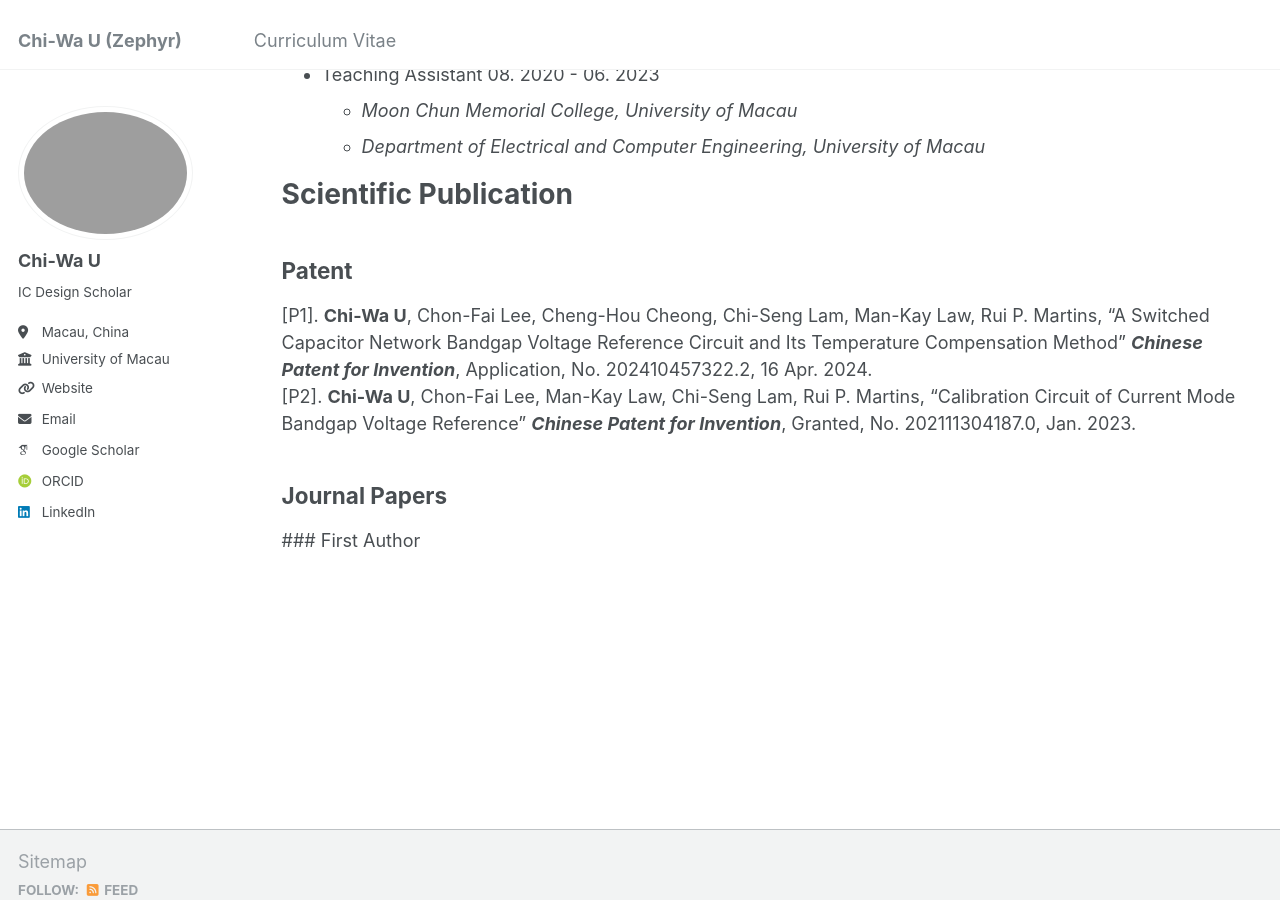
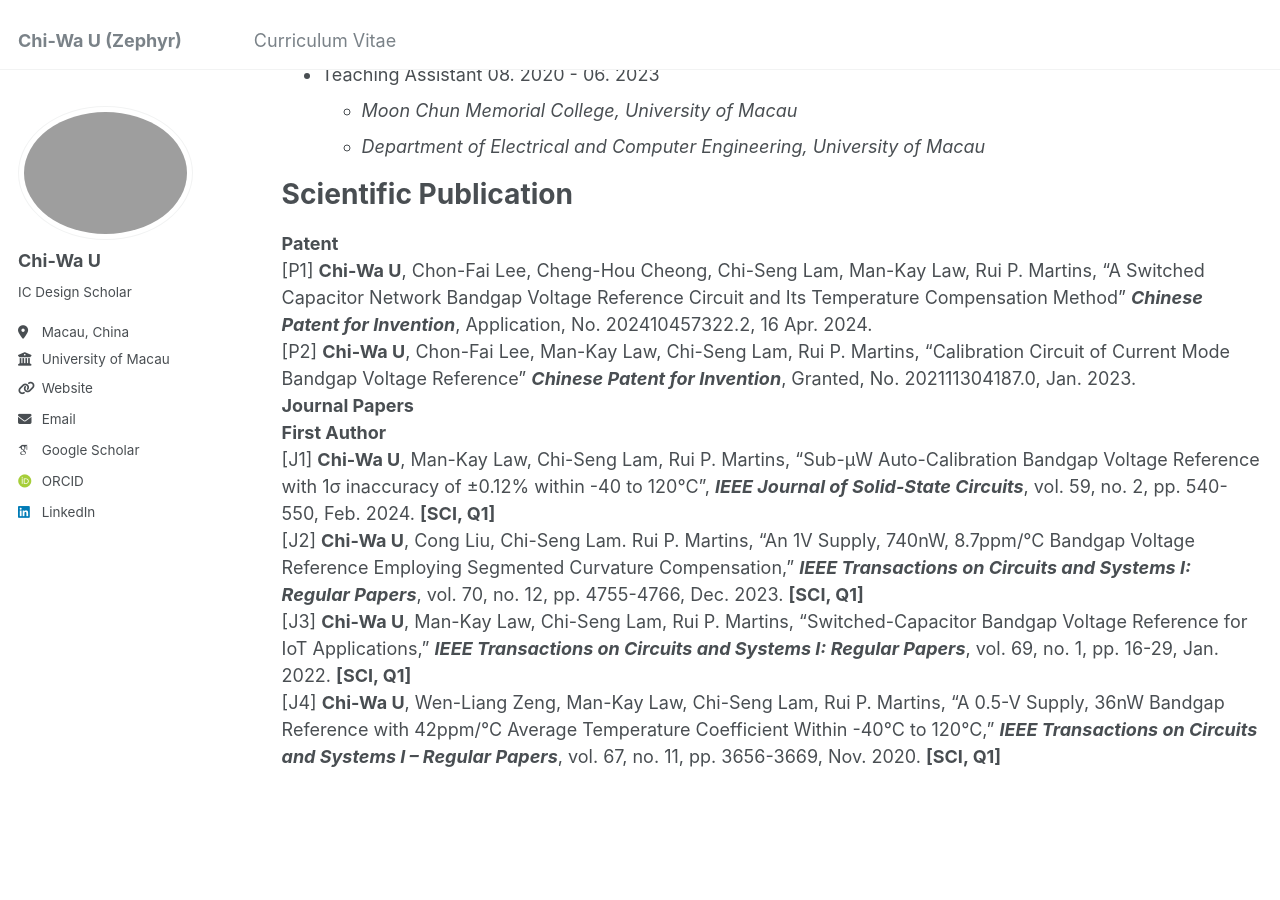
Before and after one commit to Zephyr-U/Personal-web, a Jekyll site: the page built from _pages/cv.md, in a window 1280 px wide and 900 px high, scrolled down 523 px. Built offline with Jekyll 4.4.1, drawn with Linux system fonts in a browser that asks for light colours; some web fonts are replaced.

Commit message:
Update cv.md

```diff
--- a/_pages/cv.md
+++ b/_pages/cv.md
@@ -28,8 +28,12 @@ redirect_from:
   * *Department of Electrical and Computer Engineering, University of Macau*
 
 # Scientific Publication
-## Patent
-  [P1]. **Chi-Wa U**, Chon-Fai Lee, Cheng-Hou Cheong, Chi-Seng Lam, Man-Kay Law, Rui P. Martins, "A Switched Capacitor Network Bandgap Voltage Reference Circuit and Its Temperature Compensation Method" ***Chinese Patent for Invention***, Application, No. 202410457322.2, 16 Apr. 2024.<br />
-  [P2]. **Chi-Wa U**, Chon-Fai Lee, Man-Kay Law, Chi-Seng Lam, Rui P. Martins, “Calibration Circuit of Current Mode Bandgap Voltage Reference” ***Chinese Patent for Invention***, Granted, No. 202111304187.0, Jan. 2023.
-## Journal Papers
-  ### First Author
+**Patent**<br />
+[P1] **Chi-Wa U**, Chon-Fai Lee, Cheng-Hou Cheong, Chi-Seng Lam, Man-Kay Law, Rui P. Martins, "A Switched Capacitor Network Bandgap Voltage Reference Circuit and Its Temperature Compensation Method" ***Chinese Patent for Invention***, Application, No. 202410457322.2, 16 Apr. 2024.<br />
+[P2] **Chi-Wa U**, Chon-Fai Lee, Man-Kay Law, Chi-Seng Lam, Rui P. Martins, “Calibration Circuit of Current Mode Bandgap Voltage Reference” ***Chinese Patent for Invention***, Granted, No. 202111304187.0, Jan. 2023.<br />
+**Journal Papers**<br />
+**First Author**<br />
+[J1] **Chi-Wa U**, Man-Kay Law, Chi-Seng Lam, Rui P. Martins, “Sub-μW Auto-Calibration Bandgap Voltage Reference with 1σ inaccuracy of ±0.12% within -40 to 120°C”, ***IEEE Journal of Solid-State Circuits***, vol. 59, no. 2, pp. 540-550, Feb. 2024. **[SCI, Q1]**<br />
+[J2] **Chi-Wa U**, Cong Liu, Chi-Seng Lam. Rui P. Martins, “An 1V Supply, 740nW, 8.7ppm/℃ Bandgap Voltage Reference Employing Segmented Curvature Compensation,” ***IEEE Transactions on Circuits and Systems I: Regular Papers***, vol. 70, no. 12, pp. 4755-4766, Dec. 2023. **[SCI, Q1]**<br />
+[J3] **Chi-Wa U**, Man-Kay Law, Chi-Seng Lam, Rui P. Martins, "Switched-Capacitor Bandgap Voltage Reference for IoT Applications," ***IEEE Transactions on Circuits and Systems I: Regular Papers***, vol. 69, no. 1, pp. 16-29, Jan. 2022. **[SCI, Q1]**<br />
+[J4] **Chi-Wa U**, Wen-Liang Zeng, Man-Kay Law, Chi-Seng Lam, Rui P. Martins, “A 0.5-V Supply, 36nW Bandgap Reference with 42ppm/°C Average Temperature Coefficient Within -40°C to 120°C,” ***IEEE Transactions on Circuits and Systems I – Regular Papers***, vol. 67, no. 11, pp. 3656-3669, Nov. 2020. **[SCI, Q1]**<br />
```
